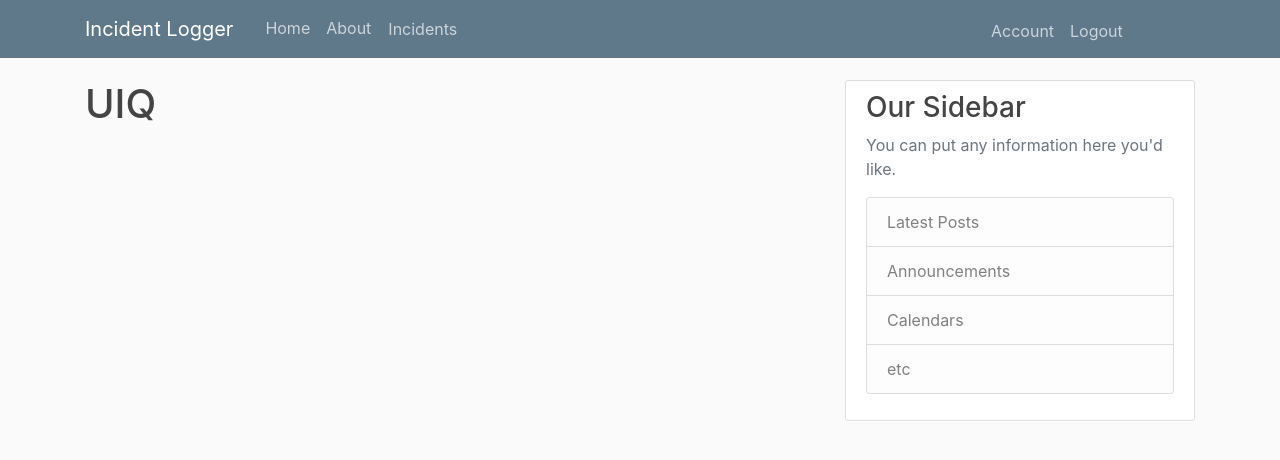
After one commit to JHunterSwagg365/incidentlogger, a Flask app: page /account in a window 1280 px wide. The commit adds this page. Shown: the top 460 px of the page. Run offline with Flask 2, Linux system fonts and the light colour scheme; a user stored in the database is signed in; some libraries are stand-ins or nearby versions.

Commit message:
Adds signin authentication as well as usage of the database to store users and putting some actions behind a login wall

```diff
--- /dev/null
+++ b/incidentlogger/routes.py
@@ -0,0 +1,103 @@
+from flask import render_template, url_for, flash, redirect, request
+from incidentlogger import app, db, bcrypt
+from incidentlogger.forms import RegistrationForm, LoginForm, IncidentForm
+from incidentlogger.models import User, Incident
+from flask_login import login_user, current_user, logout_user, login_required
+
+posts = [
+    {
+        'author': 'Corey Schafer',
+        'title': 'Blog Post 1',
+        'content': 'First post content',
+        'date_posted': 'April 20, 2018'
+    },
+    {
+        'author': 'Jane Doe',
+        'title': 'Blog Post 2',
+        'content': 'Second post content',
+        'date_posted': 'April 21, 2018'
+    }
+]
+
+
+@app.route("/")
+@app.route("/home")
+def home():
+    return render_template('home.html', posts=posts)
+
+
+@app.route("/about")
+def about():
+    return render_template('about.html', title='About')
+
+
+@app.route("/register", methods=['GET', 'POST'])
+def register():
+    if current_user.is_authenticated:
+        return redirect(url_for('home'))
+    form = RegistrationForm()
+    if form.validate_on_submit():
+        hashed_password = bcrypt.generate_password_hash(form.password.data).decode('utf-8')
+        user = User(username=form.username.data, email=form.email.data.lower(), password=hashed_password)
+        db.session.add(user)
+        db.session.commit()
+        flash(f'Your account has been created! You can now log in', 'success')
+        return redirect(url_for('login'))
+    return render_template('register.html', title='Register', form=form)
+
+
+@app.route("/login", methods=['GET', 'POST'])
+def login():
+    if current_user.is_authenticated:
+        return redirect(url_for('home'))
+    form = LoginForm()
+    if form.validate_on_submit():
+        user = User.query.filter_by(email=form.email.data).first()
+        if user and bcrypt.check_password_hash(user.password, form.password.data):
+            login_user(user, remember=form.remember.data)
+            next_page = request.args.get('next')
+            return redirect(next_page) if next_page else redirect(url_for('home'))
+        else:
+            flash('Login Unsuccessful. Please Try again', 'danger')
+    return render_template('login.html', title='Login', form=form)
+
+@app.route("/incident", methods=['GET','POST'])
+@login_required
+def incident():
+    form = IncidentForm()
+    if form.validate_on_submit():
+        flash(f'Incident Created', 'success')
+        return redirect(url_for('home'))
+    return render_template('incident.html', title='Incidents', form = form)
+
+
+@app.route("/edit")
+@login_required
+def edit():
+    form = IncidentForm()
+    if form.validate_on_submit():
+        flash(f'Incident Created', 'success')
+        return redirect(url_for('home'))
+    return render_template('incident.html', title='Incidents', form = form)
+
+
+
+@app.route("/view")
+def view():
+    form = IncidentForm()
+    if form.validate_on_submit():
+        flash(f'Incident Created', 'success')
+        return redirect(url_for('home'))
+    return render_template('incident.html', title='Incidents', form = form)
+
+
+@app.route("/logout")
+def logout():
+    logout_user()
+    return redirect(url_for('home'))
+
+
+@app.route("/account")
+@login_required
+def account():
+     return render_template('account.html', title='Account')
--- /dev/null
+++ b/incidentlogger/templates/account.html
@@ -0,0 +1,4 @@
+{% extends "layout.html" %}
+{% block content %}
+    <h1>{{ current_user.username }}</h1>
+{% endblock content %}
--- a/templates/layout.html
+++ b/incidentlogger/templates/layout.html
@@ -81,8 +81,13 @@
             </div>
             <div class = "right">
             <div class="navbar-nav">
+              {% if current_user.is_authenticated %}
+              <a class="nav-item nav-link" href="{{ url_for('account') }}">Account</a>
+              <a class="nav-item nav-link" href="{{ url_for('logout') }}">Logout</a>
+              {% else%}
                 <a class="nav-item nav-link" href="{{ url_for('login') }}">Login</a>
                 <a class="nav-item nav-link" href="{{ url_for('register') }}">Register</a>
+                {%  endif %}
               </div>
               </div>
           </div>
@@ -126,131 +131,3 @@
       <script src="https://maxcdn.bootstrapcdn.com/bootstrap/4.0.0/js/bootstrap.min.js" integrity="sha384-JZR6Spejh4U02d8jOt6vLEHfe/JQGiRRSQQxSfFWpi1MquVdAyjUar5+76PVCmYl" crossorigin="anonymous"></script>
     </body>
     </html>
-<!DOCTYPE html>
-<html>
-<head>
-  <!-- Required meta tags -->
-  <meta charset="utf-8">
-  <meta name="viewport" content="width=device-width, initial-scale=1, shrink-to-fit=no">
-  <style>
-  .dropbtn {
-    background-color: #5f788a;
-    color: #cbd5db;
-    padding: 9px;
-    font-size: 16px;
-    border: none;
-  }
-
-  .dropdown {
-    display: inline-block;
-  }
-
-  .dropdown-content {
-    display: none;
-    position: absolute;
-    background-color: #f1f1f1;
-    min-width: 160px;
-    box-shadow: 0px 8px 16px 0px rgba(0,0,0,0.2);
-    z-index: 1;
-  }
-
-  .dropdown-content a {
-    color: black;
-    padding: 12px 16px;
-    text-decoration: none;
-    display: block;
-  }
-
-  .right {
-    position: absolute;
-    right: 0px;
-    width: 300px;
-    padding: 3px;
-}
-  .dropdown-content a:hover {background-color: #ddd;}
-
-  .dropdown:hover .dropdown-content {display: block;}
-
-  .dropdown:hover .dropbtn {color: white;}
-
-</style>
-
-<!-- Bootstrap CSS -->
-<link rel="stylesheet" href="https://maxcdn.bootstrapcdn.com/bootstrap/4.0.0/css/bootstrap.min.css" integrity="sha384-Gn5384xqQ1aoWXA+058RXPxPg6fy4IWvTNh0E263XmFcJlSAwiGgFAW/dAiS6JXm" crossorigin="anonymous">
-
-<link rel="stylesheet" type="text/css" href="{{ url_for('static', filename='main.css') }}">
-
-{% if title %}
-<title>Incident Logger - {{ title }}</title>
-{% else %}
-<title>Incident Logger</title>
-{% endif %}
-</head>
-<body>
-  <header class="site-header">
-    <nav class="navbar navbar-expand-md navbar-dark bg-steel fixed-top">
-      <div class="container">
-        <a class="navbar-brand mr-4" href="/">Incident Logger</a>
-        <button class="navbar-toggler" type="button" data-toggle="collapse" data-target="#navbarToggle" aria-controls="navbarToggle" aria-expanded="false" aria-label="Toggle navigation">
-          <span class="navbar-toggler-icon"></span>
-        </button>
-        <div class="collapse navbar-collapse" id="navbarToggle">
-          <div class="navbar-nav mr-auto">
-            <a class="nav-item nav-link" href="{{ url_for('home') }}">Home</a>
-            <a class="nav-item nav-link" href="{{ url_for('about') }}">About</a>
-            <div class="dropdown">
-              <button class="dropbtn">Incidents</button>
-              <div class="dropdown-content">
-                <a href="{{ url_for('incident') }}">Create Incident</a>
-                <a href="{{ url_for('edit') }}">Edit Incident</a>
-                <a href="{{ url_for('view') }}">View Incidents</a>
-              </div>
-              <!-- Navbar Right Side -->
-            </div>
-            <div class = "right">
-            <div class="navbar-nav">
-                <a class="nav-item nav-link" href="{{ url_for('login') }}">Login</a>
-                <a class="nav-item nav-link" href="{{ url_for('register') }}">Register</a>
-              </div>
-              </div>
-          </div>
-        </nav>
-      </header>
-      <main role="main" class="container">
-        <div class="row">
-          <div class="col-md-8">
-            {% with messages = get_flashed_messages(with_categories=true) %}
-            {% if messages %}
-            {% for category, message in messages %}
-            <div class="alert alert-{{ category }}">
-              {{ message }}
-            </div>
-            {% endfor %}
-            {% endif %}
-            {% endwith %}
-            {% block content %}{% endblock %}
-          </div>
-          <div class="col-md-4">
-            <div class="content-section">
-              <h3>Our Sidebar</h3>
-              <p class='text-muted'>You can put any information here you'd like.
-                <ul class="list-group">
-                  <li class="list-group-item list-group-item-light">Latest Posts</li>
-                  <li class="list-group-item list-group-item-light">Announcements</li>
-                  <li class="list-group-item list-group-item-light">Calendars</li>
-                  <li class="list-group-item list-group-item-light">etc</li>
-                </ul>
-              </p>
-            </div>
-          </div>
-        </div>
-      </main>
-
-
-      <!-- Optional JavaScript -->
-      <!-- jQuery first, then Popper.js, then Bootstrap JS -->
-      <script src="https://code.jquery.com/jquery-3.2.1.slim.min.js" integrity="sha384-KJ3o2DKtIkvYIK3UENzmM7KCkRr/rE9/Qpg6aAZGJwFDMVNA/GpGFF93hXpG5KkN" crossorigin="anonymous"></script>
-      <script src="https://cdnjs.cloudflare.com/ajax/libs/popper.js/1.12.9/umd/popper.min.js" integrity="sha384-ApNbgh9B+Y1QKtv3Rn7W3mgPxhU9K/ScQsAP7hUibX39j7fakFPskvXusvfa0b4Q" crossorigin="anonymous"></script>
-      <script src="https://maxcdn.bootstrapcdn.com/bootstrap/4.0.0/js/bootstrap.min.js" integrity="sha384-JZR6Spejh4U02d8jOt6vLEHfe/JQGiRRSQQxSfFWpi1MquVdAyjUar5+76PVCmYl" crossorigin="anonymous"></script>
-    </body>
-    </html>
--- /dev/null
+++ b/run.py
@@ -0,0 +1,5 @@
+from incidentlogger import app
+
+
+if __name__ == '__main__':
+    app.run(debug=True)
```
Also changed, not shown: incidentlogger.py (deleted, +0 -115 lines), incidentlogger/__init__.py (added, +15 -0 lines), incidentlogger/forms.py (renamed from forms.py, +12 -1 lines), incidentlogger/models.py (added, +34 -0 lines), incidentlogger/README.md (renamed from README.md), incidentlogger/site.db (added), incidentlogger/static/main.css (renamed from static/main.css), incidentlogger/templates/about.html (renamed from templates/about.html), incidentlogger/templates/edit_incident.html (renamed from templates/edit_incident.html), incidentlogger/templates/home.html (renamed from templates/home.html), incidentlogger/templates/incident.html (renamed from templates/incident.html), incidentlogger/templates/login.html (renamed from templates/login.html), incidentlogger/templates/register.html (renamed from templates/register.html), incidentlogger/templates/view_incident.html (renamed from templates/view_incident.html), 1 more files.
